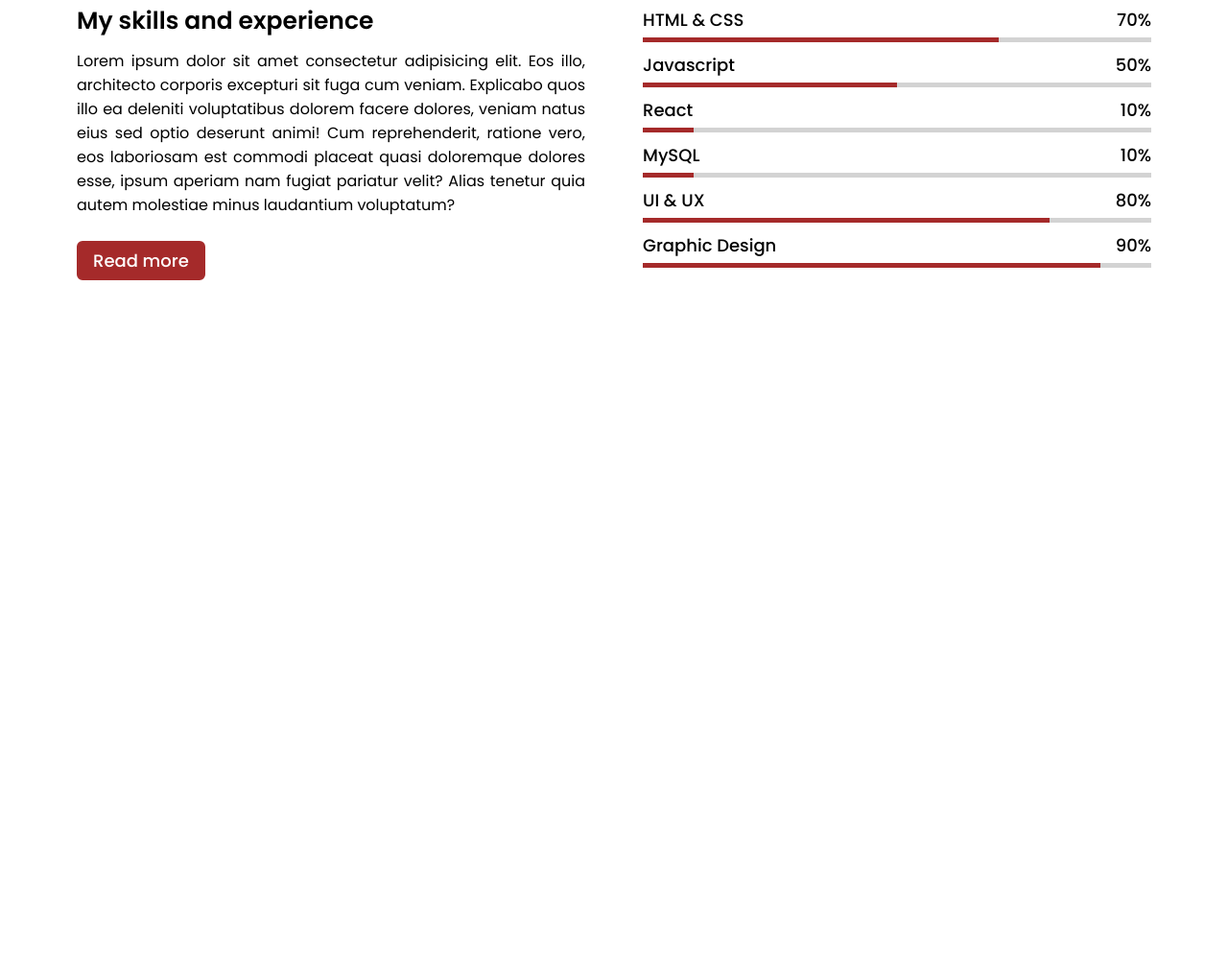
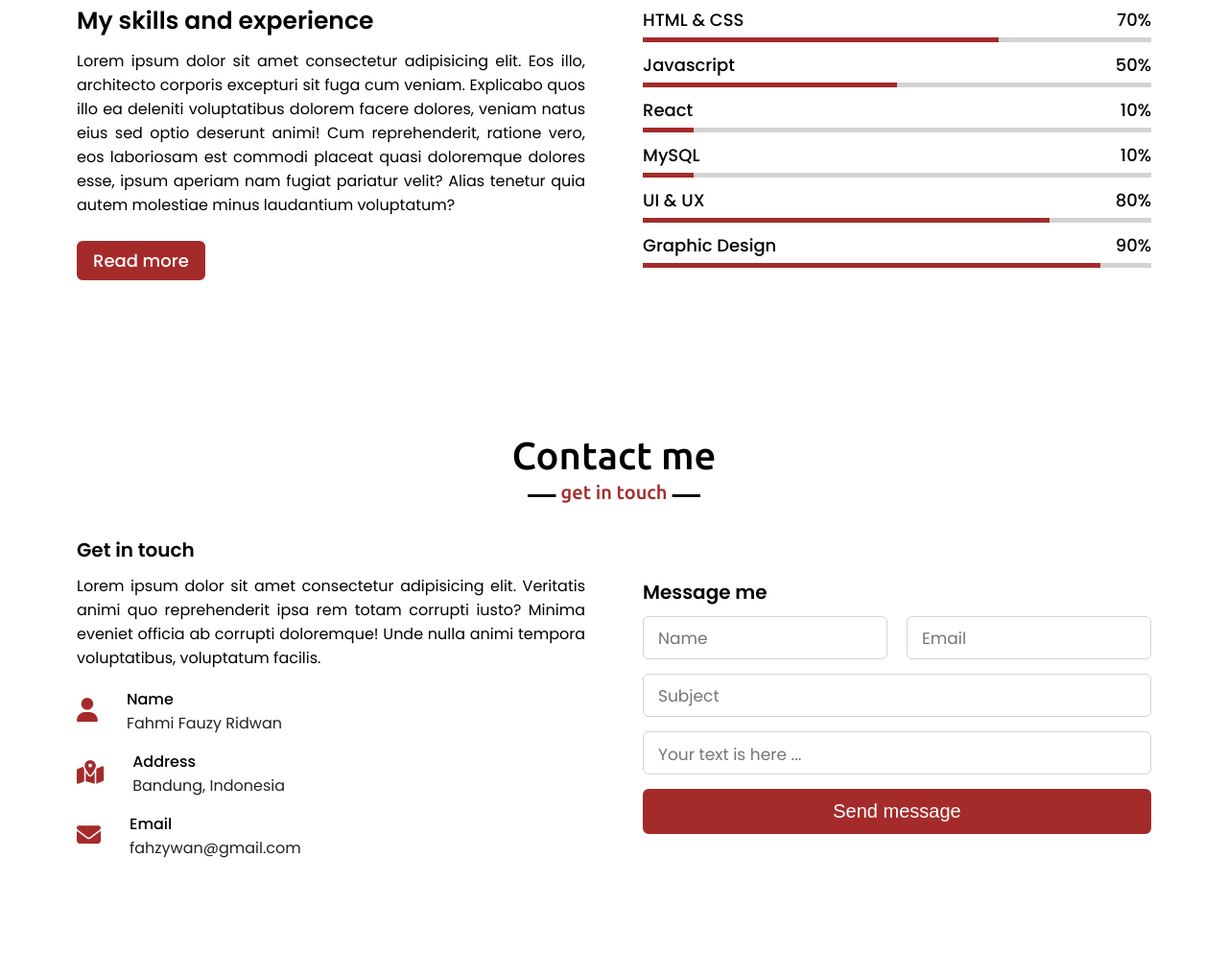
Before and after one commit to fahmifauzyr/Project---Portfolio-JS, a plain HTML site: page index.html in a window 1280 px wide. Shown: the part 2295-3288 px from the top of the page at 96% size. Before the commit the page ends 2667 px from the top, so only its background shows below. Drawn offline with nearby package versions, Linux system fonts and the light colour scheme.

Commit message:
Add Contact Section

```diff
--- a/index.html
+++ b/index.html
@@ -166,7 +166,64 @@
 
     <!-- contact section start -->
 
+    <section class="contact" id="contact">
+        <div class="max-width">
+            <h2 class="title">Contact me</h2>
+            <div class="contact-content">
+                <div class="column left">
+                    <div class="text">Get in touch</div>
+                    <p>Lorem ipsum dolor sit amet consectetur adipisicing elit. Veritatis animi quo reprehenderit ipsa rem totam corrupti iusto? Minima eveniet officia ab corrupti doloremque! Unde nulla animi tempora voluptatibus, voluptatum facilis.</p>
+                    <div class="icons">
+                        <div class="row">
+                            <i class="fas fa-user"></i>
+                            <div class="info">
+                                <div class="head">Name</div>
+                                <div class="sub-title">Fahmi Fauzy Ridwan</div>
+                            </div>
+                        </div>
+                        <div class="row">
+                            <i class="fas fa-map-marked-alt"></i>
+                            <div class="info">
+                                <div class="head">Address</div>
+                                <div class="sub-title">Bandung, Indonesia</div>
+                            </div>
+                        </div>
+                        <div class="row">
+                            <i class="fas fa-envelope"></i>
+                            <div class="info">
+                                <div class="head">Email</div>
+                                <div class="sub-title">fahzywan@gmail.com</div>
+                            </div>
+                        </div>
+                    </div>
+                </div>
+                <div class="column right">
+                    <div class="text">Message me</div>
+                    <form action="#">
+                        <div class="fields">
+                            <div class="field name">
+                                <input type="text" placeholder="Name" required>
+                            </div>
+                            <div class="field email">
+                                <input type="email" placeholder="Email" required>
+                            </div>
+                        </div>
+                        <div class="field">
+                            <input type="text" placeholder="Subject" required>
+                        </div>
+                        <div class="field textarea">
+                            <textarea cols="30" rows="10" placeholder="Your text is here ..." required></textarea>
+                        </div>
+                        <div class="button">
+                            <button type="submit">Send message</button>
+                        </div>
+                    </form>
+                </div>
+            </div>
+        </div>
+    </section>
 
+    <!-- contact section end -->
 
     <script src="script.js"></script>
 
--- a/style.css
+++ b/style.css
@@ -140,11 +140,11 @@
 
 /* all similar styling */
 
-.about, .services, .skills {
+.about, .services, .skills, .contact {
     font-family: 'Poppins', sans-serif;
 }
 
-.about .about-content, .services .services-content, .skills .skills-content {
+.about .about-content, .services .services-content, .skills .skills-content, .contact .contact-content {
     display: flex;
     flex-wrap: wrap;
     align-items: center;
@@ -304,7 +304,7 @@ section .title::after{
 }
 
 .skills .title::after {
-    content: 'what i know';
+    content: 'what i can';
 }
 
 .skills .skills-content .column {
@@ -399,6 +399,122 @@ section .title::after{
 
 
 
+
+
+/* contact section styling */
+
+.contact .title::after {
+    content: "get in touch";
+}
+
+.contact .contact-content .column {
+    width: calc(50% - 30px);
+}
+
+.contact .contact-content .text {
+    font-size: 20px;
+    font-weight: 600;
+    margin-bottom: 10px;
+}
+
+.contact .contact-content .left p {
+    text-align: justify;
+}
+
+.contact .contact-content .left .icons {
+    margin: 10px 0;
+}
+
+.contact .contact-content .row {
+    display: flex;
+    height: 65px;
+    align-items: center;
+}
+
+.contact .contact-content .row .info {
+    margin-left: 30px;
+}
+
+.contact .contact-content .row i {
+    font-size: 25px;
+    color: #a52a2a;
+}
+
+.contact .contact-content .info .head {
+    font-weight: 500;
+}
+
+.contact .contact-content .info .sub-title {
+    color: #222;
+}
+
+.contact .right form .fields {
+    display: flex;
+}
+
+.contact .right form .textarea {
+    height: 80px;
+    margin-bottom: 15px;
+    margin-top: 15px;
+    width: 100%;
+}
+
+.contact .right form .fields .field {
+    height: 45px;
+    width: 100%;
+    margin-bottom: 15px;
+}
+
+.contact .right form .field {
+    height: 45px;
+}
+
+.contact .right form .name {
+    margin-right: 10px;
+}
+
+.contact .right form .email {
+    margin-left: 10px;
+}
+
+.contact .right form .field input, .contact .right form .textarea textarea {
+    height: 100%;
+    width: 100%;
+    border: 1px solid lightgray;
+    border-radius: 6px;
+    outline: none;
+    padding: 0 15px;
+    font-size: 17px;
+    font-family: 'Poppins', sans-serif;
+}
+
+.contact .right form .textarea textarea {
+    padding-top: 10px;
+    resize: none;
+}
+
+.contact .right form .button {
+    height: 47px;
+    width: 100%;
+}
+
+.contact .right form .button button {
+    width: 100%;
+    height: 100%;
+    border: 2px solid #a52a2a;
+    background: #a52a2a;
+    color: #fff;
+    font-size: 20px;
+    font-weight: 500;
+    border-radius: 6px;
+    transition: all 0.3s ease;
+    cursor: pointer;
+}
+
+.contact .right form .button button:hover {
+    color: #a52a2a;
+    background: none;
+}
 
 
 
@@ -505,10 +621,11 @@ section .title::after{
         margin-bottom: 7px;
     }
 
-    .skills .skills-content .column {
+    .skills .skills-content .column, .contact .contact-content .column {
         width: 100%;
         margin-bottom: 30px;
     }
+
 }
 
 @media (max-width: 690px) {
```
